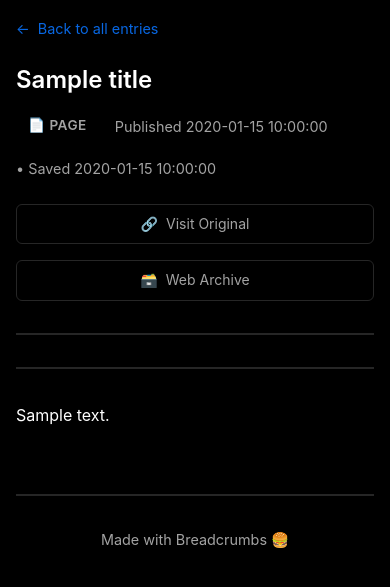
After one commit to justinpecott/breadcrumbs, a Python web app: template templates/entry.html in a window 390 px wide. The commit adds this page. Shown: the top 587 px of the page. Run offline with Jinja, Linux system fonts and the light colour scheme; the template is opened without the code that fills it: most values are stand-ins (such as "Sample title", 1, 10 or a date in 2020).

Commit message:
Update README and enhance archiving functionality; add content archive generation and new configuration options for monolith archiving in breadcrumbs.py; introduce entry.html template for content display and update index.html for reader view links.

```diff
--- /dev/null
+++ b/templates/entry.html
@@ -0,0 +1,317 @@
+<!DOCTYPE html>
+<html lang="en">
+<head>
+    <meta charset="UTF-8">
+    <meta name="viewport" content="width=device-width, initial-scale=1.0">
+    <title>{{ title or 'Untitled' }} - Breadcrumbs Archive</title>
+    <style>
+        * {
+            margin: 0;
+            padding: 0;
+            box-sizing: border-box;
+        }
+
+        :root {
+            /* Feedbin-inspired color palette */
+            --bg-primary: #000000;
+            --bg-secondary: #1a1a1a;
+            --bg-hover: #262626;
+            --text-primary: #ffffff;
+            --text-secondary: #a3a3a3;
+            --accent: #0867e2;
+            --accent-hover: #0651b5;
+            --border: #262626;
+            --page-badge: #0867e2;
+            --star-badge: #f59e0b;
+        }
+
+        body {
+            font-family: -apple-system, BlinkMacSystemFont, 'Segoe UI', 'Roboto', 'Oxygen', 'Ubuntu', 'Cantarell', sans-serif;
+            background: var(--bg-primary);
+            color: var(--text-primary);
+            line-height: 1.6;
+        }
+
+        .container {
+            max-width: 800px;
+            margin: 0 auto;
+            padding: 2rem;
+        }
+
+        header {
+            border-bottom: 2px solid var(--border);
+            padding-bottom: 2rem;
+            margin-bottom: 2rem;
+        }
+
+        .back-link {
+            display: inline-flex;
+            align-items: center;
+            gap: 0.5rem;
+            color: var(--accent);
+            text-decoration: none;
+            margin-bottom: 1.5rem;
+            font-size: 0.9rem;
+            transition: color 0.15s ease;
+        }
+
+        .back-link:hover {
+            color: var(--accent-hover);
+        }
+
+        h1 {
+            font-size: 2rem;
+            margin-bottom: 1rem;
+            color: var(--text-primary);
+            font-weight: 600;
+            line-height: 1.3;
+        }
+
+        .meta {
+            display: flex;
+            gap: 1rem;
+            flex-wrap: wrap;
+            align-items: center;
+            color: var(--text-secondary);
+            font-size: 0.9rem;
+        }
+
+        .badge {
+            display: inline-block;
+            padding: 0.25rem 0.75rem;
+            border-radius: 0.25rem;
+            font-size: 0.85rem;
+            font-weight: 600;
+            text-transform: uppercase;
+            letter-spacing: 0.5px;
+        }
+
+        .badge-page {
+            background: var(--page-badge);
+            color: white;
+        }
+
+        .badge-star {
+            background: var(--star-badge);
+            color: var(--bg-primary);
+        }
+
+        .actions {
+            margin-top: 1.5rem;
+            display: flex;
+            gap: 1rem;
+            flex-wrap: wrap;
+        }
+
+        .btn {
+            display: inline-flex;
+            align-items: center;
+            gap: 0.5rem;
+            padding: 0.5rem 1rem;
+            background: transparent;
+            color: var(--text-secondary);
+            text-decoration: none;
+            border-radius: 0.375rem;
+            font-size: 0.875rem;
+            transition: all 0.15s ease;
+            border: 1px solid var(--border);
+        }
+
+        .btn:hover {
+            background: var(--bg-hover);
+            color: var(--text-primary);
+            border-color: var(--text-secondary);
+        }
+
+        .content {
+            margin-top: 2rem;
+            padding-top: 2rem;
+            border-top: 2px solid var(--border);
+        }
+
+        .content-html {
+            color: var(--text-primary);
+            line-height: 1.8;
+        }
+
+        /* Style content HTML for better readability */
+        .content-html h1,
+        .content-html h2,
+        .content-html h3,
+        .content-html h4,
+        .content-html h5,
+        .content-html h6 {
+            margin-top: 1.5rem;
+            margin-bottom: 0.75rem;
+            font-weight: 600;
+            line-height: 1.3;
+        }
+
+        .content-html h1 { font-size: 1.8rem; }
+        .content-html h2 { font-size: 1.5rem; }
+        .content-html h3 { font-size: 1.25rem; }
+        .content-html h4 { font-size: 1.1rem; }
+
+        .content-html p {
+            margin-bottom: 1rem;
+        }
+
+        .content-html a {
+            color: var(--accent);
+            text-decoration: none;
+            transition: color 0.15s ease;
+        }
+
+        .content-html a:hover {
+            color: var(--accent-hover);
+            text-decoration: underline;
+        }
+
+        .content-html img {
+            max-width: 100%;
+            height: auto;
+            border-radius: 0.375rem;
+            margin: 1.5rem 0;
+        }
+
+        .content-html pre {
+            background: var(--bg-secondary);
+            border: 1px solid var(--border);
+            border-radius: 0.375rem;
+            padding: 1rem;
+            overflow-x: auto;
+            margin: 1rem 0;
+        }
+
+        .content-html code {
+            background: var(--bg-secondary);
+            padding: 0.2rem 0.4rem;
+            border-radius: 0.25rem;
+            font-size: 0.9em;
+            font-family: 'Monaco', 'Menlo', 'Courier New', monospace;
+        }
+
+        .content-html pre code {
+            background: none;
+            padding: 0;
+        }
+
+        .content-html blockquote {
+            border-left: 3px solid var(--accent);
+            margin: 1.5rem 0;
+            padding: 0.5rem 1rem;
+            color: var(--text-secondary);
+            background: var(--bg-secondary);
+        }
+
+        .content-html ul,
+        .content-html ol {
+            margin: 1rem 0;
+            padding-left: 2rem;
+        }
+
+        .content-html li {
+            margin: 0.5rem 0;
+        }
+
+        .content-html table {
+            width: 100%;
+            border-collapse: collapse;
+            margin: 1.5rem 0;
+        }
+
+        .content-html th,
+        .content-html td {
+            padding: 0.75rem;
+            text-align: left;
+            border-bottom: 1px solid var(--border);
+        }
+
+        .content-html th {
+            background: var(--bg-secondary);
+            font-weight: 600;
+        }
+
+        .content-html hr {
+            border: none;
+            border-top: 1px solid var(--border);
+            margin: 2rem 0;
+        }
+
+        footer {
+            text-align: center;
+            margin-top: 4rem;
+            padding-top: 2rem;
+            border-top: 2px solid var(--border);
+            color: var(--text-secondary);
+            font-size: 0.9rem;
+        }
+
+        @media (max-width: 768px) {
+            .container {
+                padding: 1rem;
+            }
+
+            h1 {
+                font-size: 1.5rem;
+            }
+
+            .actions {
+                flex-direction: column;
+            }
+
+            .btn {
+                text-align: center;
+                justify-content: center;
+            }
+        }
+    </style>
+</head>
+<body>
+    <div class="container">
+        <header>
+            <a href="../index.html" class="back-link">
+                <span>←</span>
+                <span>Back to all entries</span>
+            </a>
+
+            <h1>{{ title or 'Untitled' }}</h1>
+
+            <div class="meta">
+                <span class="badge badge-{{ entry_type }}">
+                    {% if entry_type == 'star' %}⭐ starred{% else %}📄 page{% endif %}
+                </span>
+                {% if published %}
+                <span>Published {{ published }}</span>
+                {% endif %}
+                {% if created_at %}
+                <span>• Saved {{ created_at }}</span>
+                {% endif %}
+            </div>
+
+            <div class="actions">
+                <a href="{{ url }}" class="btn" target="_blank" rel="noopener noreferrer">
+                    <span>🔗</span>
+                    <span>Visit Original</span>
+                </a>
+                {% if archive_file %}
+                <a href="{{ archive_file }}" class="btn">
+                    <span>🗃️</span>
+                    <span>Web Archive</span>
+                </a>
+                {% endif %}
+            </div>
+        </header>
+
+        <main class="content">
+            <div class="content-html">
+                {{ content|safe }}
+            </div>
+        </main>
+
+        <footer>
+            <p>Made with Breadcrumbs 🍔</p>
+        </footer>
+    </div>
+</body>
+</html>
```
Also changed, not shown: breadcrumbs.py (+116 -4 lines), templates/index.html (+8 -2 lines), README.md.
